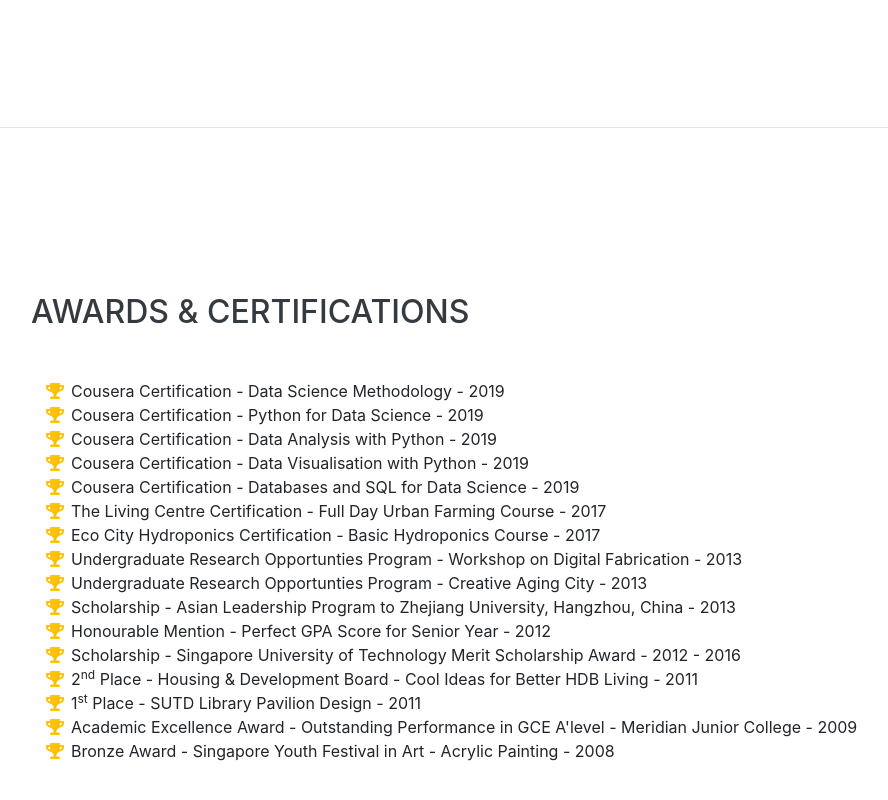
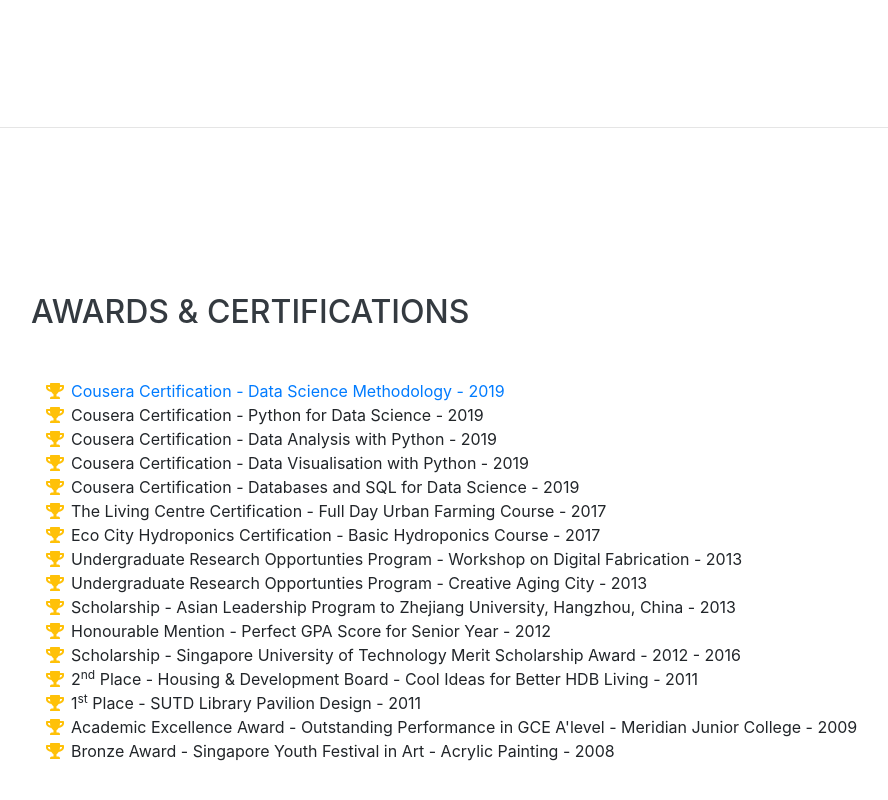
Before and after one commit to gohyiqian/Resume, a website with bundled scripts: page index.html in a window 1280 px wide. Shown: the part 3978-4778 px from the top of the page, without its empty margins (289-1177 px from the left). Built offline with nearby package versions, Linux system fonts and the light colour scheme; a web font is replaced by a local one.

Commit message:
Update index.html

```diff
--- a/index.html
+++ b/index.html
@@ -268,7 +268,7 @@
         <ul class="fa-ul mb-0">
           <li>
             <i class="fa-li fa fa-trophy text-warning"></i>
-            Cousera Certification - Data Science Methodology - 2019</li>
+            <a href="mailto:name@email.com"><li>Cousera Certification - Data Science Methodology - 2019</li></a>
           <li>
             <i class="fa-li fa fa-trophy text-warning"></i>
             Cousera Certification - Python for Data Science - 2019</li>
```
